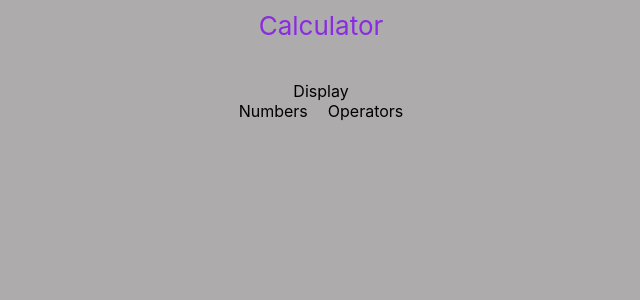
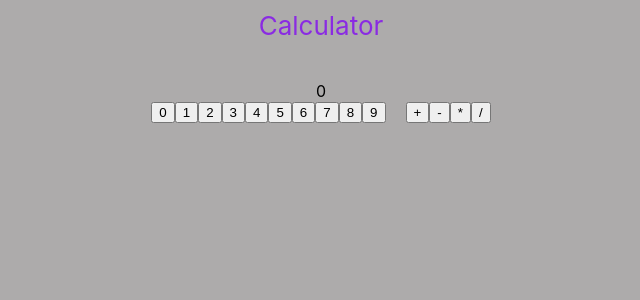
Before and after one commit to Yogurt7v/React-practise--calculator, a React (Create React App) app in the folder my-app/: page / in a window 1280 px wide. Shown: the top 300 px of the page, without its empty margins (319-959 px from the left). Built offline with nearby package versions, Linux system fonts and the light colour scheme.

Commit message:
buttons added

```diff
--- a/my-app/src/App.js
+++ b/my-app/src/App.js
@@ -1,15 +1,26 @@
 import './App.css';
 import React, { createContext, createElement } from 'react';
 
+const nums = ['0', '1', '2', '3', '4', '5', '6', '7', '8', '9'];
+const ops = ['+', '-', '*', '/'];
 export const App = () => {
+	let startNum = 0;
 	return (
 		<>
 			<header className="App-header">Calculator</header>
 			<div className="Container">
-				<div className="Display">Display</div>
+				<div className="Display">{startNum}</div>
 				<div className="TwoBox">
-					<div className="Numbers">Numbers</div>
-					<div className="Operators">Operators</div>
+					<div className="Numbers">
+						{nums.map((num) => (
+							<button className="Number">{num}</button>
+						))}
+					</div>
+					<div className="Operators">
+						{ops.map((op) => (
+							<button className="Operator">{op}</button>
+						))}
+					</div>
 				</div>
 			</div>
 		</>
```
